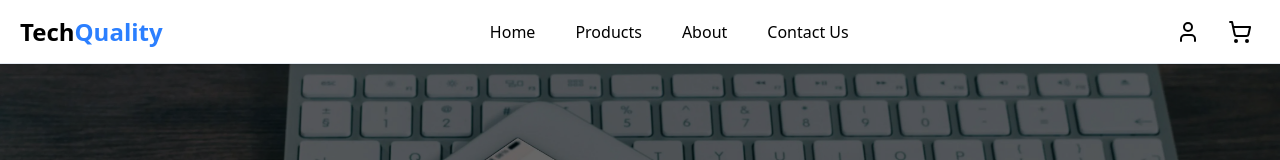
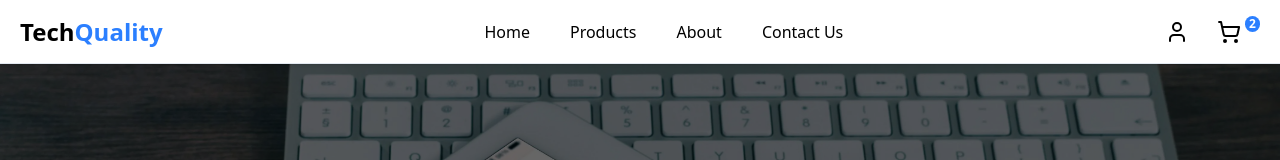
Before and after one commit to davidvchang/TechQuality---Ecommerce, a React (Vite) app in the folder frontend/: page / in a window 1280 px wide. Shown: the top 160 px of the page. Built offline with nearby package versions, Linux system fonts and the light colour scheme.

Commit message:
Add: Number next to cart

```diff
--- a/frontend/src/components/NavBar.tsx
+++ b/frontend/src/components/NavBar.tsx
@@ -2,7 +2,11 @@ import React from 'react'
 import { User, ShoppingCart } from 'lucide-react';
 import Nav from './Nav';
 
-const NavBar:React.FC = () => {
+interface PropsNavBar {
+  numberCart?: number
+}
+
+const NavBar:React.FC<PropsNavBar> = ({numberCart}) => {
   return (
     <div className='h-16 w-full flex items-center justify-between px-5 bg-white border-b border-b-slate-200 shadow fixed z-10'>
         <h1 className='font-semibold text-2xl'>Tech<span className='text-blue-500'>Quality</span></h1>
@@ -16,7 +20,13 @@ const NavBar:React.FC = () => {
 
         <div className='flex gap-5'>
             <button className='w-8 h-8 hover:text-blue-500 hover:transition duration-300 hover:cursor-pointer'><User/></button>
-            <button className='w-8 h-8 hover:text-blue-500 hover:transition duration-300 hover:cursor-pointer'><ShoppingCart/></button>
+            <div className='flex'>
+              <button className='w-7 h-8 hover:text-blue-500 hover:transition duration-300 hover:cursor-pointer'><ShoppingCart/></button>
+              <div className=' bg-blue-500 px-1 py-0 w-fit h-fit rounded-full flex items-center'>
+                <span className='text-xs font-bold text-white'>{numberCart}</span>
+              </div>
+
+            </div>
         </div>
 
     </div>
--- a/frontend/src/pages/Home.tsx
+++ b/frontend/src/pages/Home.tsx
@@ -9,7 +9,7 @@ import CategoryHome from '../components/CategoryHome';
 const Home:React.FC = () => {
   return (
     <section>
-        <NavBar/>
+        <NavBar numberCart={2}/>
 
         <div className='w-full h-full'>
           <img src={PresentationIMG} alt="" className='h-screen w-full brightness-40 relative'/>
```
